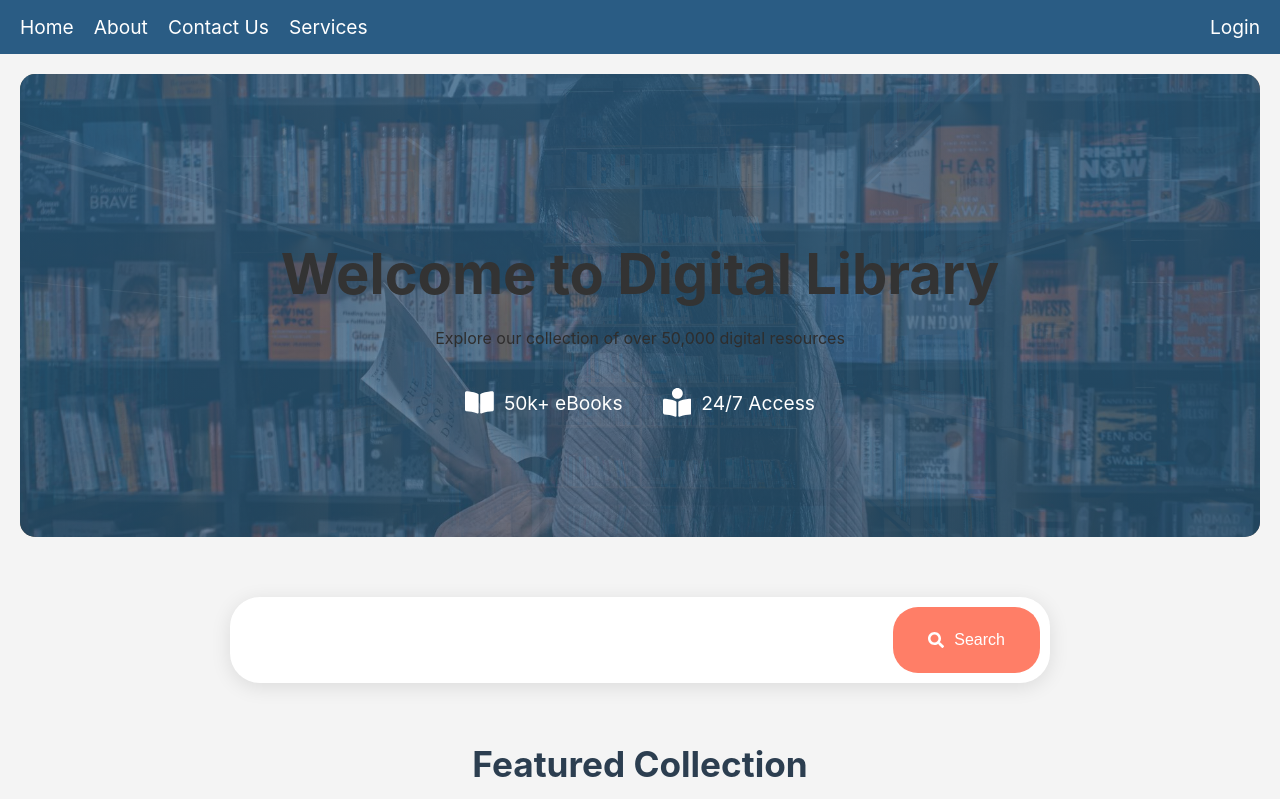
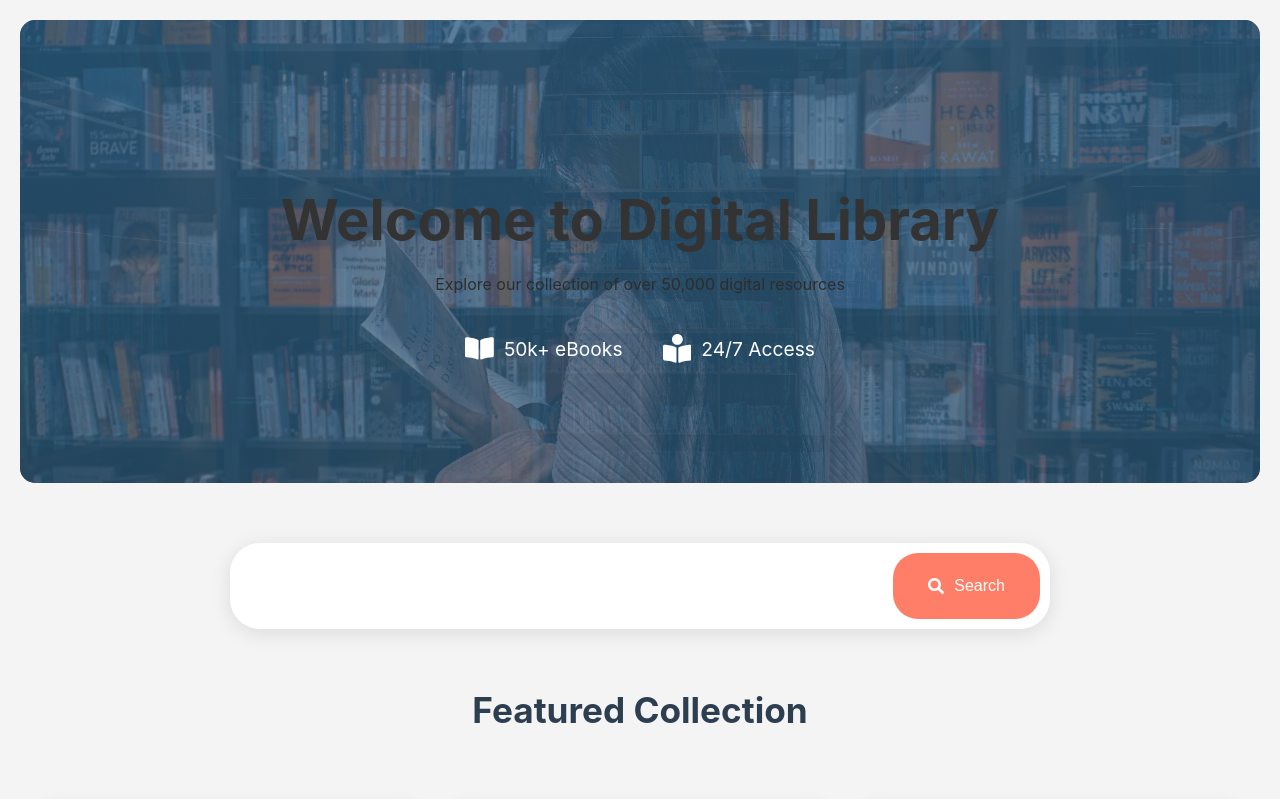
Before and after one commit to sachintha-nirmal-sm/Library-management-system, a React (Create React App) app in the folder frontend/: page / in a window 1280 px wide. Shown: the top 799 px of the page. Built offline with nearby package versions, Linux system fonts and the light colour scheme.

Commit message:
refactor: comment out Navbar and add Analyze route in App component

```diff
--- a/frontend/src/App.jsx
+++ b/frontend/src/App.jsx
@@ -1,7 +1,7 @@
 import React from "react";
 import { BrowserRouter as Router, Routes, Route, useLocation } from "react-router-dom";
 
-import Navbar from "./components/Navbar";
+// import Navbar from "./components/Navbar";
 import Login from "./pages/Login";
 import Contact from "./pages/Contact";
 import Services from "./pages/Services";
@@ -15,6 +15,7 @@ import BorrowBooksForm from "./pages/BorrowBooksForm";
 import ReturnBooksForm from "./pages/ReturnBooksForm";
 import Transactions from "./pages/transactions";
 import UpdateBorrowedBookForm from"./pages/BorrowUpdate";
+import Analyze from "./pages/Analyze";
 
 function App() {
   console.log("App component is rendering!");
@@ -34,7 +35,7 @@ function MainContent() {
 
   return (
     <>
-      {!hideNavbarAndFooter && <Navbar />}
+      {/* {!hideNavbarAndFooter && <Navbar />} */}
       <Routes>
         <Route path="/" element={<Home />} /> {/* Home page added correctly here */}
         <Route path="/login" element={<Login />} />
@@ -48,6 +49,8 @@ function MainContent() {
         <Route path="/returns" element={<ReturnBooksForm />} />
         <Route path="/transactions" element={<Transactions />} />
         <Route path="/Borrowerupdate"element={<UpdateBorrowedBookForm/>}/>
+        <Route path="/banalyze" element={<Analyze/>}/>
+
       </Routes>
       {!hideNavbarAndFooter && <Footer />}
     </>
```
